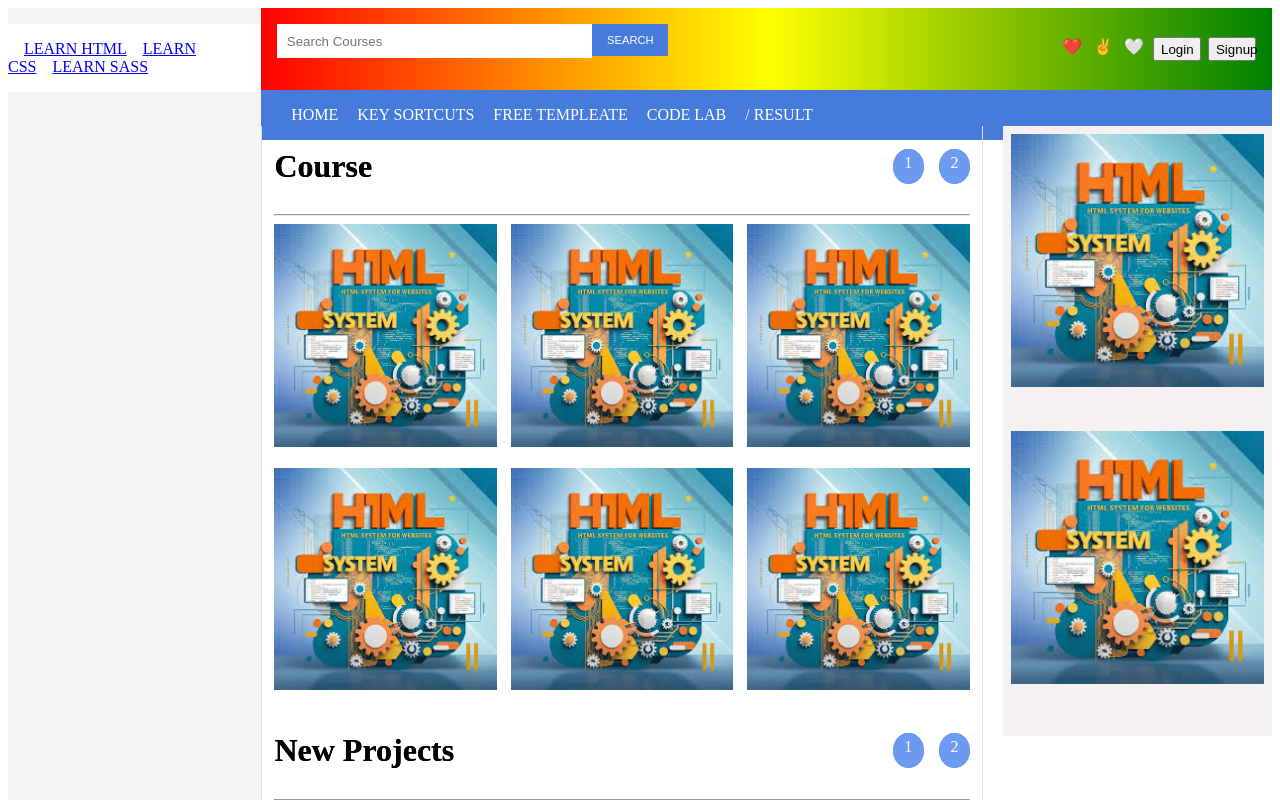
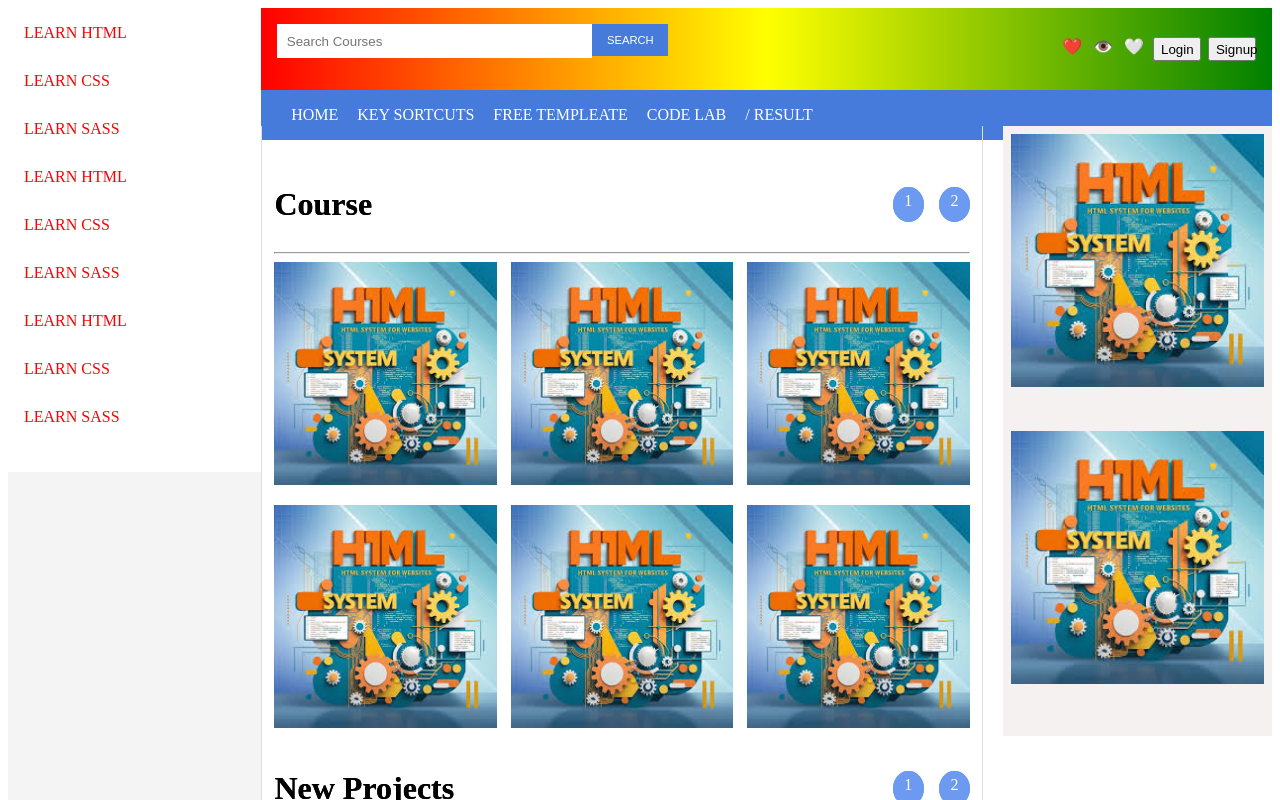
Before and after one commit to sahiba2503/my-react-app, a React (Vite) app in the folder my-vite-app/: page / in a window 1280 px wide. Shown: the top 800 px of the page. Built offline with nearby package versions, Linux system fonts and the light colour scheme.

Commit message:
add router

```diff
--- a/my-vite-app/src/App.css
+++ b/my-vite-app/src/App.css
@@ -78,15 +78,18 @@ border-radius: 50%;
    margin-left: 3%;
    }
 
-.Leftsidebar ul{
+.Leftsidebar .list{
     list-style: none;
     background-color: white;
     padding: 1rem 0;
+
 }
 .Leftsidebar a{
     margin-bottom: 30px;
     margin-left: 1rem;
-
+     color:red;
+     display: block;
+    text-decoration: none;
 }
 .TopicColorR{
     color:red;
@@ -133,7 +136,8 @@ border-radius: 50%;
     right: 20%;
     top:7.4rem;
    width: 55%;
-    padding:  0 1%;
+    padding:  3% 1%;
+
 
 }
 .chenge{
@@ -230,6 +234,7 @@ border-radius: 50%;
     list-style: none;
     background-color: #364962;
     color: rgb(220, 217, 217);
+
 }
 
 .footerList ul li{
--- a/my-vite-app/src/LeftSidebar.jsx
+++ b/my-vite-app/src/LeftSidebar.jsx
@@ -10,12 +10,20 @@ function LeftSidebar(){
     return(
         <BrowserRouter>
          <div className='Leftsidebar'>
-        <ul>
+        <div className="list">
 
       <a href="/learnHtml">LEARN HTML</a>
        <a href="/learnCss">LEARN CSS</a>
         <a href="/learnSass">LEARN SASS</a>
-        </ul>
+
+         <a href="/learnHtml">LEARN HTML</a>
+       <a href="/learnCss">LEARN CSS</a>
+        <a href="/learnSass">LEARN SASS</a>
+
+         <a href="/learnHtml">LEARN HTML</a>
+       <a href="/learnCss">LEARN CSS</a>
+        <a href="/learnSass">LEARN SASS</a>
+        </div>
      </div>
 
       <Routes>
--- a/my-vite-app/src/Navbar.jsx
+++ b/my-vite-app/src/Navbar.jsx
@@ -18,7 +18,7 @@ export default function Navbar(){
 
          <div className='navLogos'>
              <a className='navLogo' >❤️</a>
-             <a className='navLogo'>✌️</a>
+             <a className='navLogo'>👁️</a>
              <a className='navLogo'>🤍</a>
              <button>Login</button>
              <button>Signup</button>
```
